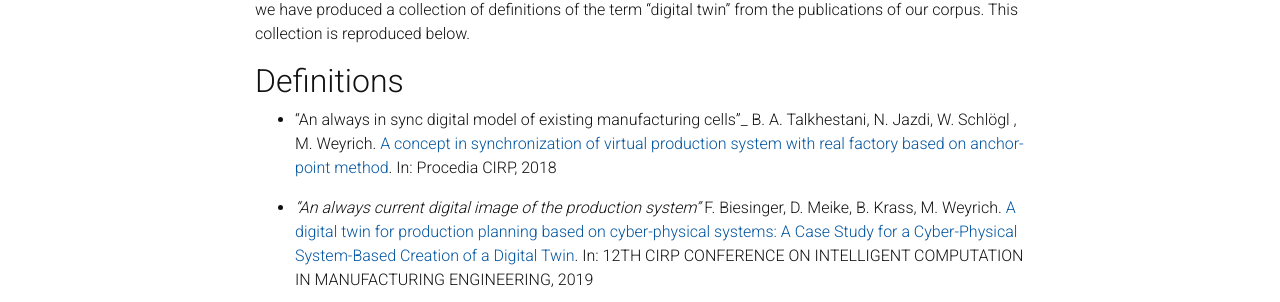
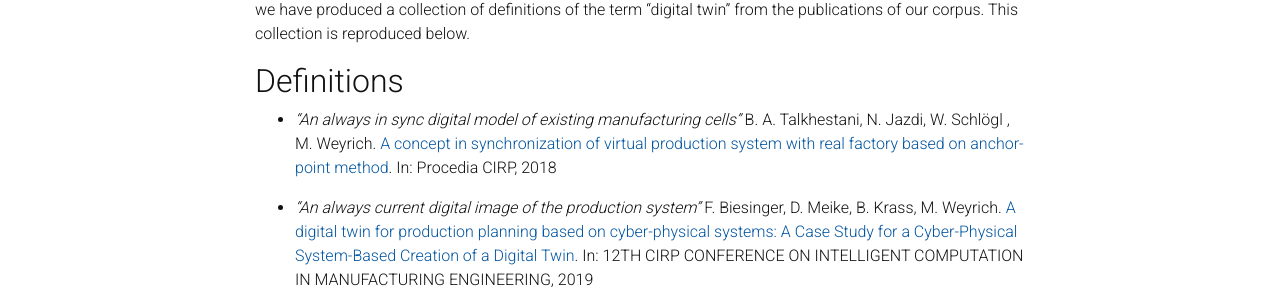
Before and after one commit to awortmann/awortmann.github.io, a Jekyll site: the page built from _pages/topics/digital_twin_definitions_.md, in a window 1280 px wide and 900 px high. Shown: the part 330-632 px from the top of the window. Built offline with Jekyll 4.4.1, drawn with Linux system fonts in a browser that asks for light colours; nearby versions of some CDN libraries; a style sheet for code colours, icons or effects is not loaded.

Commit message:
Minor update

```diff
--- a/_pages/topics/digital_twin_definitions_.md
+++ b/_pages/topics/digital_twin_definitions_.md
@@ -15,7 +15,7 @@ we have produced a collection of definitions of the term "digital twin" from the
 
 ## Definitions
 
-- "An always in sync digital model of existing manufacturing cells"_ B. A. Talkhestani, N. Jazdi, W. Schlögl , M. Weyrich. [A concept in synchronization of virtual production system with real factory based on anchor-point method](https://www.scopus.com/record/display.uri?eid=2-s2.0-85044658638&doi=10.1016%2fj.procir.2017.12.168&origin=inward&txGid=3779d0fa0d01f58f3ffbfe405328f8d9). In: Procedia CIRP, 2018
+- _"An always in sync digital model of existing manufacturing cells"_ B. A. Talkhestani, N. Jazdi, W. Schlögl , M. Weyrich. [A concept in synchronization of virtual production system with real factory based on anchor-point method](https://www.scopus.com/record/display.uri?eid=2-s2.0-85044658638&doi=10.1016%2fj.procir.2017.12.168&origin=inward&txGid=3779d0fa0d01f58f3ffbfe405328f8d9). In: Procedia CIRP, 2018
 
 - _"An always current digital image of the production system"_ F. Biesinger, D. Meike, B. Krass, M. Weyrich. [A digital twin for production planning based on cyber-physical systems: A Case Study for a Cyber-Physical System-Based Creation of a Digital Twin](https://www.sciencedirect.com/science/article/pii/S2212827119302045). In: 12TH CIRP CONFERENCE ON INTELLIGENT COMPUTATION IN MANUFACTURING ENGINEERING, 2019
 
```
